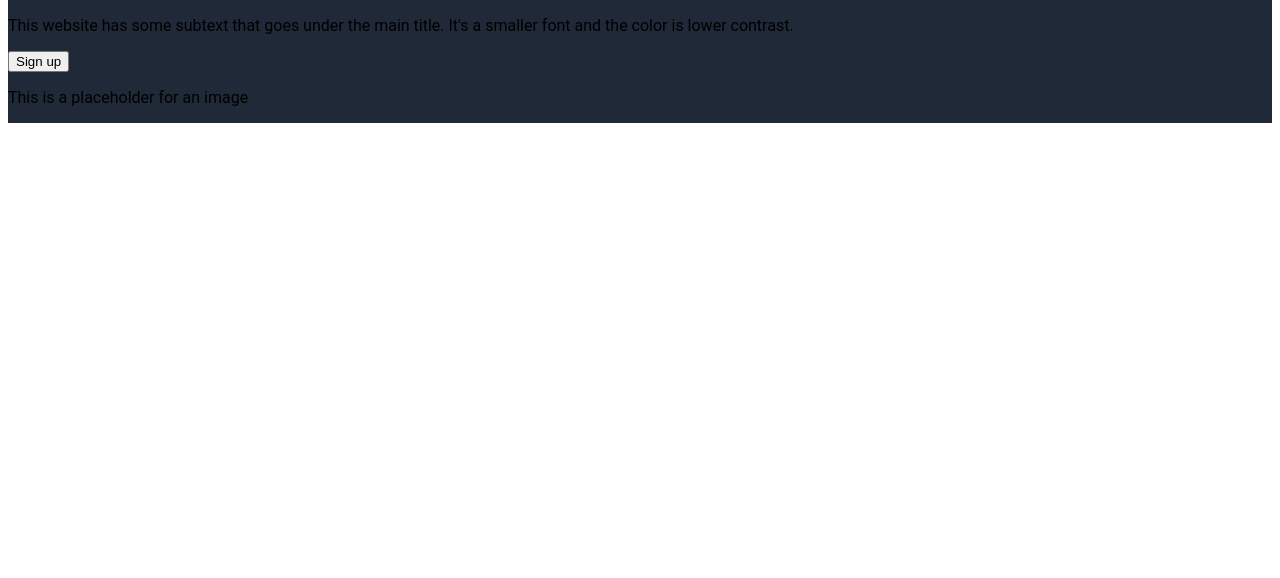
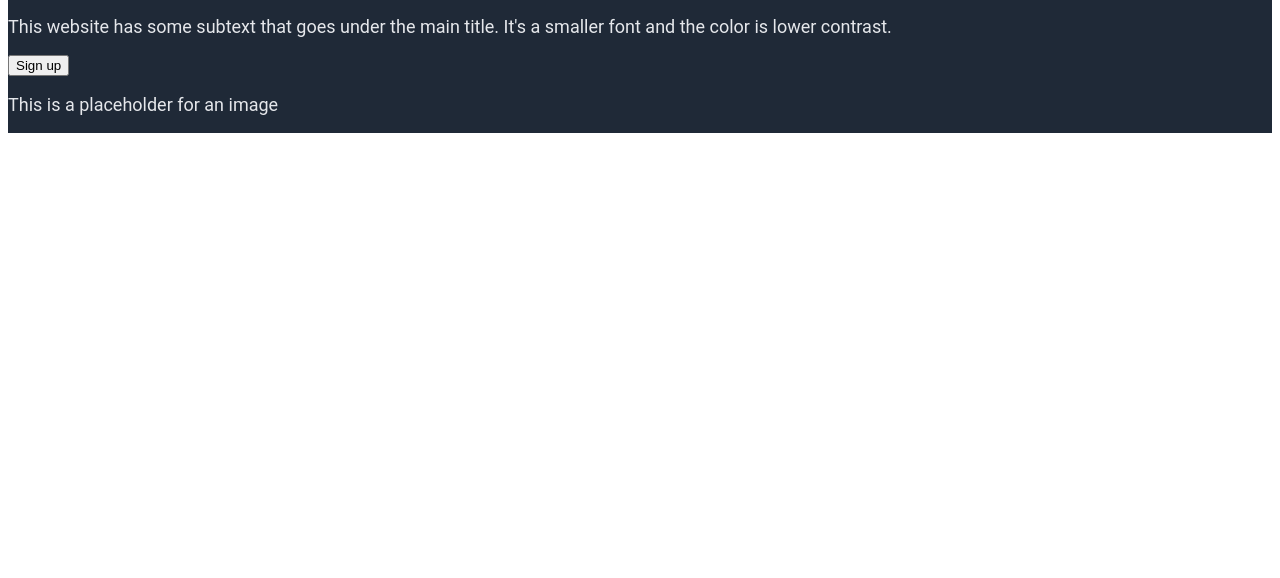
Before and after one commit to stefandeissler/project-landing-page, a plain HTML site: page index.html in a window 1280 px wide. Shown: the part 222-800 px from the top of the page. Drawn offline with Linux system fonts and the light colour scheme.

Commit message:
Format header links and secondary text

```diff
--- a/style.css
+++ b/style.css
@@ -17,6 +17,7 @@ body {
   font-size: 18px;
   color: #E5E7EB;
   list-style-type: none;
+  text-decoration: none;
 }
 
 .hero-main h1 {
@@ -24,3 +25,8 @@ body {
   color: #F9FAF8;
   font-weight: 900;
 }
+
+.hero-main p {
+  font-size: 18px;
+  color: #E5E7EB;
+}
```
